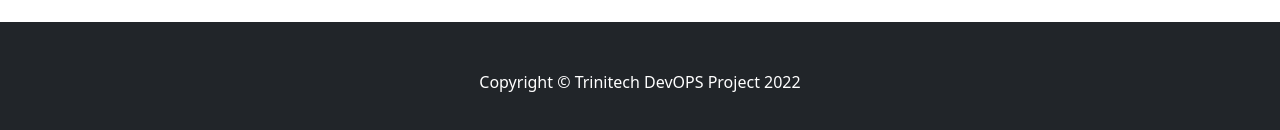
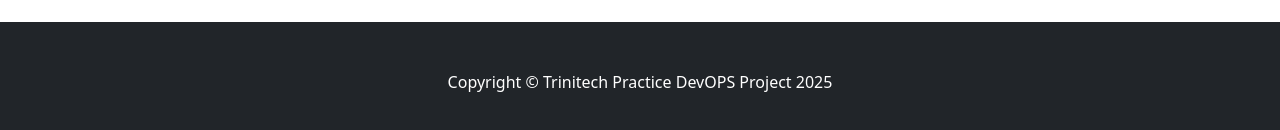
Before and after one commit to HomeSyt42/Repo1, a plain HTML site: page index.html in a window 1280 px wide. Shown: the part 1863-1993 px from the top of the page. Drawn offline with nearby package versions, Linux system fonts and the light colour scheme.

Commit message:
recent changes

```diff
--- a/index.html
+++ b/index.html
@@ -78,7 +78,7 @@
         </section>
         <!-- Footer-->
         <footer class="py-5 bg-dark">
-            <div class="container px-4"><p class="m-0 text-center text-white">Copyright &copy; Trinitech DevOPS Project 2022</p></div>
+            <div class="container px-4"><p class="m-0 text-center text-white">Copyright &copy; Trinitech Practice DevOPS Project 2025</p></div>
         </footer>
         <!-- Bootstrap core JS-->
         <script src="https://cdn.jsdelivr.net/npm/bootstrap@5.1.3/dist/js/bootstrap.bundle.min.js"></script>
```
